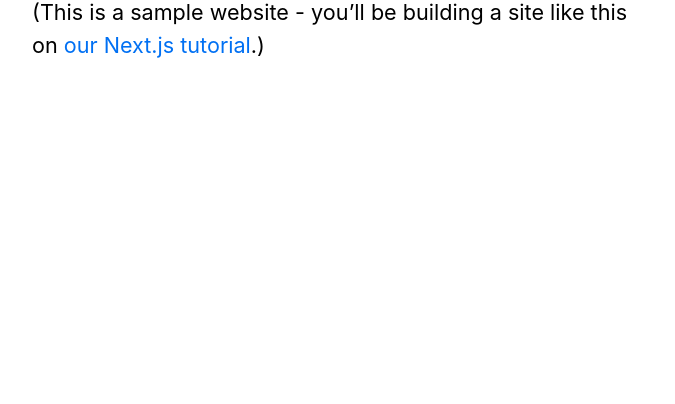
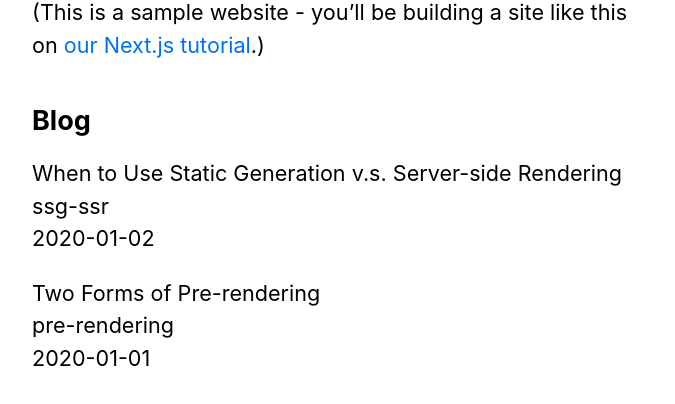
Before and after one commit to Vignnesh07/NextJs-Tutorial, a Next.js app: page / in a window 1280 px wide. Shown: the part 448-852 px from the top of the page, without its empty margins (302-977 px from the left). Before the commit the page ends 800 px from the top, so only its background shows below. Built offline with nearby package versions, Linux system fonts and the light colour scheme.

Commit message:
Data Fetching using Static Generation
Installed gray-matter dependency to parse markdown data
Used 'fs' module to read system file/directory
Used path to modify file paths

```diff
--- /dev/null
+++ b/lib/posts.jsx
@@ -0,0 +1,40 @@
+import fs from 'fs';
+import path from 'path';
+import matter from 'gray-matter';
+
+const postsDirectory = path.join(process.cwd(), 'posts');
+
+export function getSortedPostsData(){
+    //  Get file names under /posts
+    const fileNames = fs.readdirSync(postsDirectory);
+    const allPostsData = fileNames.map((fileName) => {
+        // Remove ".md" from file name to get id
+        const id = fileName.replace(/\.md$/, '');
+
+        // Read markdown file as string
+        const fullPath = path.join(postsDirectory, fileName);
+        const fileContents = fs.readFileSync(fullPath, 'utf8');
+
+        // Use gray-matter to parse the post metadata section
+        const matterResult = matter(fileContents);
+
+        // Combine the data with the id
+        return {
+            id,
+            ...matterResult.data,
+        };
+    });
+
+    // Sort posts by Date
+    return allPostsData.sort(({ date: a }, { date: b }) => {
+        if (a < b) {
+            return 1;
+        }
+        else if (a > b) {
+            return -1;
+        }
+        else {
+            return 0;
+        }
+    });
+}
--- a/package.json
+++ b/package.json
@@ -3,6 +3,7 @@
         "dev": "next dev"
     },
     "dependencies": {
+        "gray-matter": "^4.0.3",
         "next": "^12.3.1",
         "react": "^18.2.0",
         "react-dom": "^18.2.0"
--- a/pages/index.jsx
+++ b/pages/index.jsx
@@ -1,8 +1,18 @@
 import Head from 'next/head';
 import Layout, { siteTitle } from '../components/layout';
 import utilStyles from '../styles/utils.module.css';
+import { getSortedPostsData } from '../lib/posts';
 
-export default function Home() {
+export async function getStaticProps() {
+  const allPostsData = getSortedPostsData();
+  return {
+    props: {
+      allPostsData,
+    }
+  }
+}
+
+export default function Home ({ allPostsData }) {
   return (
     <Layout home>
       <Head>
@@ -15,6 +25,22 @@
           <a href="https://nextjs.org/learn">our Next.js tutorial</a>.)
         </p>
       </section>
+      <section className={`${utilStyles.headingMd} ${utilStyles.padding1px}`}>
+        <h2 className={utilStyles.headingLg}>Blog</h2>
+        <ul className={utilStyles.list}>
+          {
+            allPostsData.map(({ id, date, title }) => (
+              <li className={utilStyles.listItem} key={id}>
+                {title}
+                <br />
+                {id}
+                <br />
+                {date}
+              </li>
+            ))
+          }
+        </ul>
+      </section>
     </Layout>
   );
 }
--- /dev/null
+++ b/posts/pre-rendering.md
@@ -0,0 +1,11 @@
+---
+title: 'Two Forms of Pre-rendering'
+date: '2020-01-01'
+---
+
+Next.js has two forms of pre-rendering: **Static Generation** and **Server-side Rendering**. The difference is in **when** it generates the HTML for a page.
+
+- **Static Generation** is the pre-rendering method that generates the HTML at **build time**. The pre-rendered HTML is then _reused_ on each request.
+- **Server-side Rendering** is the pre-rendering method that generates the HTML on **each request**.
+
+Importantly, Next.js let's you **choose** which pre-rendering form to use for each page. You can create a "hybrid" Next.js app by using Static Generation for most pages and using Server-side Rendering for others.
--- /dev/null
+++ b/posts/ssg-ssr.md
@@ -0,0 +1,19 @@
+---
+title: 'When to Use Static Generation v.s. Server-side Rendering'
+date: '2020-01-02'
+---
+
+We recommend using **Static Generation** (with and without data) whenever possible because your page can be built once and served by CDN, which makes it much faster than having a server render the page on every request.
+
+You can use Static Generation for many types of pages, including:
+
+- Marketing pages
+- Blog posts
+- E-commerce product listings
+- Help and documentation
+
+You should ask yourself: "Can I pre-render this page **ahead** of a user's request?" If the answer is yes, then you should choose Static Generation.
+
+On the other hand, Static Generation is **not** a good idea if you cannot pre-render a page ahead of a user's request. Maybe your page shows frequently updated data, and the page content changes on every request.
+
+In that case, you can use **Server-Side Rendering**. It will be slower, but the pre-rendered page will always be up-to-date. Or you can skip pre-rendering and use client-side JavaScript to populate data.
```
Also changed, not shown: 1 other file (tests, documents, lock files or other folders).
